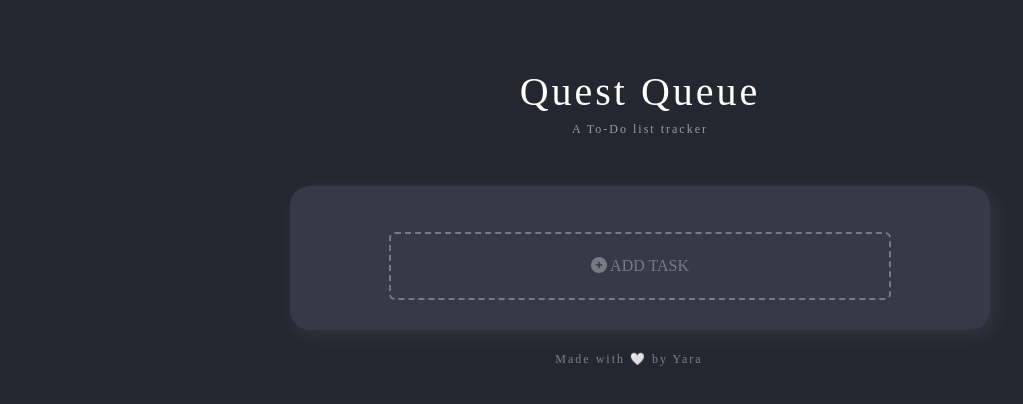
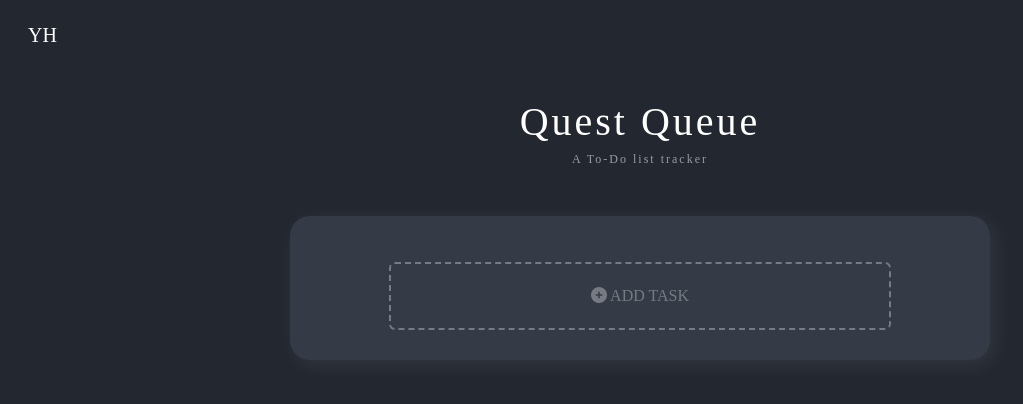
Before and after one commit to Yara-AlH/to-do-list, a React (Create React App) app: page / in a window 1280 px wide. Shown: the top 404 px of the page, without its empty margins (0-1023 px from the left). Built offline with nearby package versions, Linux system fonts and the light colour scheme; a web font is replaced by a local one.

Commit message:
fix: overlapping forms?

```diff
--- a/src/AddTask.js
+++ b/src/AddTask.js
@@ -1,11 +1,14 @@
-import { useState } from "react";
 import Form from "./Form";
 
-function AddTask({ onAddTask }) {
-  const [btnIsVisible, setBtnIsVisible] = useState(true);
-
+function AddTask({
+  onAddTask,
+  btnIsVisible,
+  setBtnIsVisible,
+  setEditingIndex,
+}) {
   const handleBtnClick = () => {
     setBtnIsVisible(false);
+    setEditingIndex(null);
   };
 
   if (btnIsVisible) {
--- a/src/Box.js
+++ b/src/Box.js
@@ -5,6 +5,8 @@ import write from "./SFX/write.wav";
 
 function Box() {
   const [tasks, setTasks] = useState([]);
+  const [btnIsVisible, setBtnIsVisible] = useState(true);
+  const [editingIndex, setEditingIndex] = useState(null);
 
   const addTask = (newTask) => {
     setTasks([...tasks, newTask]);
@@ -14,8 +16,20 @@ function Box() {
   return (
     <div className="box">
       <div className="container">
-        <Task tasks={tasks} setTasks={setTasks} addTask={addTask} />
-        <AddTask onAddTask={addTask} />
+        <Task
+          tasks={tasks}
+          setTasks={setTasks}
+          addTask={addTask}
+          setBtnIsVisible={setBtnIsVisible}
+          editingIndex={editingIndex}
+          setEditingIndex={setEditingIndex}
+        />
+        <AddTask
+          onAddTask={addTask}
+          btnIsVisible={btnIsVisible}
+          setBtnIsVisible={setBtnIsVisible}
+          setEditingIndex={setEditingIndex}
+        />
       </div>
     </div>
   );
--- a/src/Task.js
+++ b/src/Task.js
@@ -5,12 +5,17 @@ import erase from "./SFX/erase.wav";
 import TaskSettings from "./TaskSettings";
 import EditingForm from "./EditingForm";
 
-function Task({ tasks, setTasks, addTask }) {
+function Task({
+  tasks,
+  setTasks,
+  setBtnIsVisible,
+  editingIndex,
+  setEditingIndex,
+}) {
   const [taskCompletion, setTaskCompletion] = useState(
     Array(tasks.length).fill(false)
   );
 
-  const [editingIndex, setEditingIndex] = useState(null);
   const [editedTask, setEditedTask] = useState("");
 
   const handleTaskClick = (index) => {
@@ -38,6 +43,7 @@ function Task({ tasks, setTasks, addTask }) {
   const handleEdit = (index) => {
     setEditingIndex(index);
     setEditedTask(tasks[index]);
+    setBtnIsVisible(true);
   };
 
   const handleEditChange = (event) => {
--- a/src/ToDoList.js
+++ b/src/ToDoList.js
@@ -3,15 +3,24 @@ import Box from "./Box";
 function ToDoList() {
   return (
     <div className="toDoList">
+      <a
+        href="https://github.com/Yara-AlH"
+        target="_blank"
+        rel="noreferrer"
+        className="logo fs-5 m-2"
+        title="Yara's Github"
+      >
+        YH
+      </a>
       <h1 className="text-center m-5 mb-1">Quest Queue</h1>
       <div className="subhead mb-5 ">A To-Do list tracker</div>
       <Box />
-      <footer className="github-link">
+      {/* <footer className="github-link">
         Made with 🤍 by{" "}
         <a href="https://github.com/Yara-AlH" target="_blank" rel="noreferrer">
           Yara
         </a>
-      </footer>
+      </footer> */}
     </div>
   );
 }
--- a/src/index.css
+++ b/src/index.css
@@ -5,9 +5,22 @@
 
 body{
     background-color: #23272F;
-    padding: 20px;
+    padding: 20px ;
     font-family: 'Montagu Slab', serif;
 }
+
+.logo {
+  cursor: pointer;
+  text-decoration: none;
+  color: white;
+  transition:  0.3s, transform 0.3s;
+}
+
+.logo:hover {
+  color: rgb(20, 158, 202);
+}
+
+
 
 h1 {
   letter-spacing: 3px;
@@ -35,7 +48,7 @@ footer a {
 }
 
 footer a:hover {
-  text-decoration: underline;
+  color: white;
 }
 
 .github-link {
```
